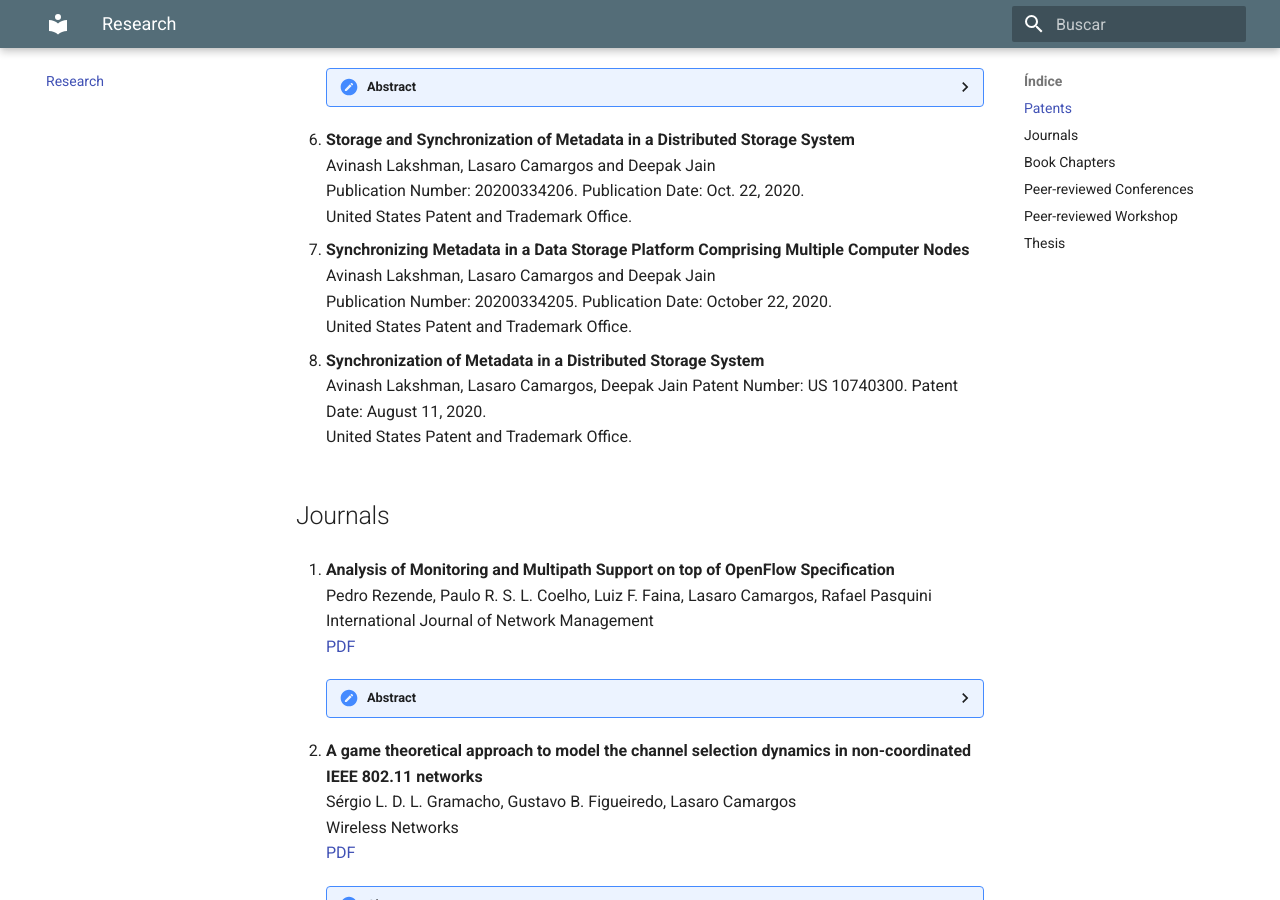
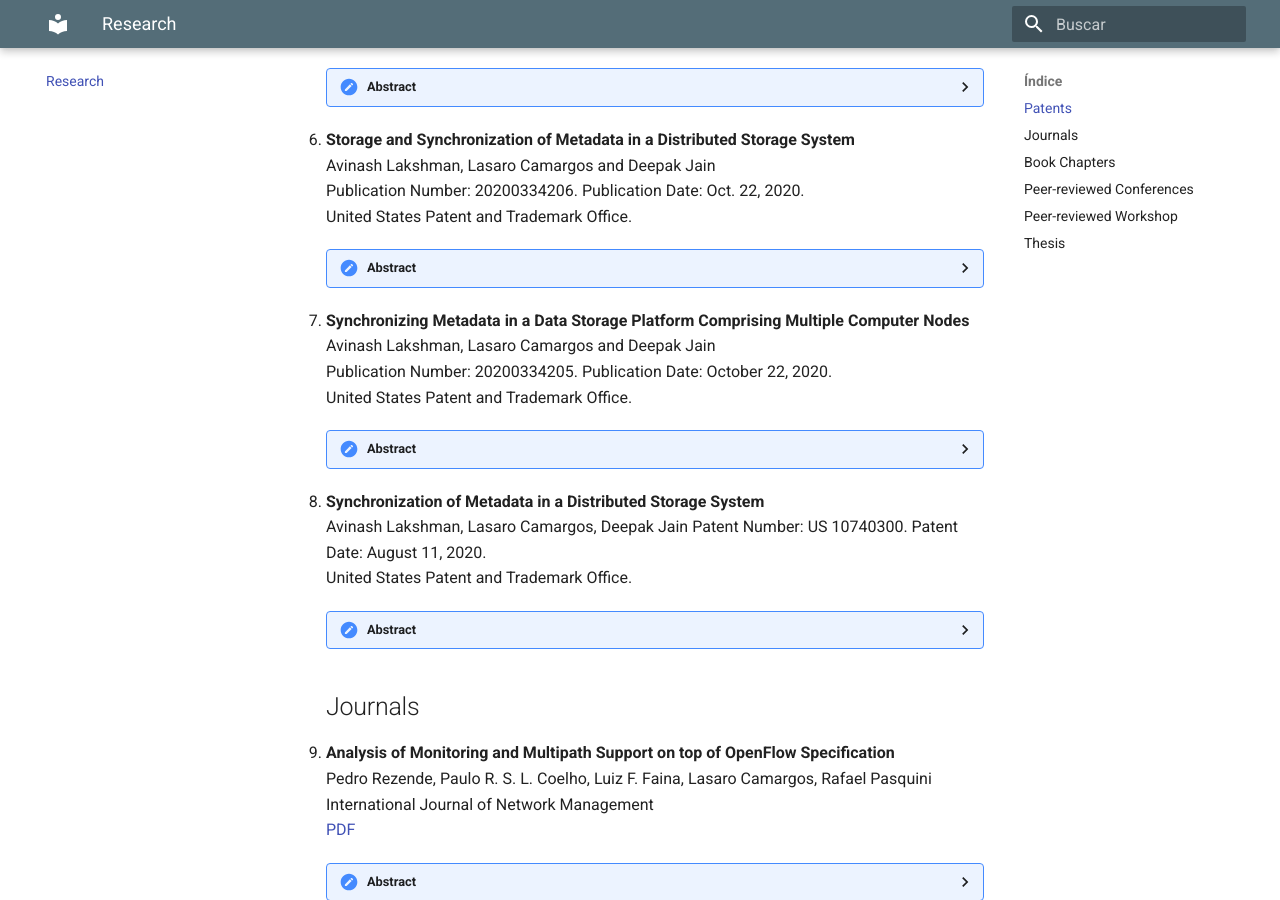
Before and after one commit to lasarojc/lasarojc.github.io, an MkDocs documentation site: the page built from docs/publications/index.md, in a window 1280 px wide and 900 px high, scrolled down 1427 px. Built offline with MkDocs 1.6.1 and Material for MkDocs 9.7.7, drawn with Linux system fonts in a browser that asks for light colours; some of the changed lines change nothing that is shown.

Commit message:
abstracts

```diff
--- a/docs/publications/index.md
+++ b/docs/publications/index.md
@@ -48,20 +48,28 @@
         A client machine writes to and reads from a virtual disk on a remote storage platform. Metadata is generated and stored in replicas on different metadata nodes of the storage platform. A modified log-structured merge tree is used to store and compact string-sorted tables of metadata. During file storage and compaction, a consistent file identification scheme is used across all metadata nodes. A fingerprint file is calculated for each SST (metadata) file on disk that includes hash values corresponding to regions of the SST file. To synchronize, the fingerprint files of two SST files are compared, and if any hash values are missing from a fingerprint file then the key-value-timestamp triples corresponding to these missing hash values are sent to the SST file that is missing them. The SST file is compacted with the missing triples to create a new version of the SST file. The synchronization is bi-directional.
 
 1. **Storage and Synchronization of Metadata in a Distributed Storage System**
-       Avinash Lakshman, Lasaro Camargos and Deepak Jain
-       Publication Number: 20200334206.    Publication Date: Oct. 22, 2020.
-       United States Patent and Trademark Office.
+    Avinash Lakshman, Lasaro Camargos and Deepak Jain
+    Publication Number: 20200334206.    Publication Date: Oct. 22, 2020.
+    United States Patent and Trademark Office.
+
+    ??? "Abstract"
+        A client machine writes to and reads from a virtual disk on a remote storage platform. Metadata is generated and stored in replicas on different metadata nodes of the storage platform. A modified log-structured merge tree is used to store and compact string-sorted tables of metadata. During file storage and compaction, a consistent file identification scheme is used across all metadata nodes. A fingerprint file is calculated for each SST (metadata) file on disk that includes hash values corresponding to regions of the SST file. To synchronize, the fingerprint files of two SST files are compared, and if any hash values are missing from a fingerprint file then the key-value-timestamp triplets corresponding to these missing hash values are sent to the SST file that is missing them. The SST file is compacted with the missing triplets to create a new version of the SST file. The synchronization is bi-directional.
 
 1. **Synchronizing Metadata in a Data Storage Platform Comprising Multiple Computer Nodes**
-        Avinash Lakshman, Lasaro Camargos and Deepak Jain
-        Publication Number: 20200334205.    Publication Date: October 22, 2020.
-        United States Patent and Trademark Office.
+    Avinash Lakshman, Lasaro Camargos and Deepak Jain
+    Publication Number: 20200334205.    Publication Date: October 22, 2020.
+    United States Patent and Trademark Office.
+
+    ??? "Abstract"
+        A client machine writes to a virtual disk on a remote storage platform. Metadata is generated and stored in replicas on different nodes of the storage platform. A modified log-structured merge tree is used to store and compact string-sorted tables of metadata. During file storage and compaction, a consistent file identification scheme is used across all metadata nodes. A fingerprint file is calculated for each SST (metadata) file on disk that includes hash values corresponding to regions of the SST file. To synchronize, the fingerprint files of two SST files are compared, and if any hash values are missing from a fingerprint file then the key-value-timestamp triplets corresponding to these missing hash values are sent to the SST file that is missing them. The SST file is compacted with the missing triplets to create a new version of the SST file. The synchronization is bi-directional as between distinct computer nodes.
 
 1. **Synchronization of Metadata in a Distributed Storage System**
     Avinash Lakshman, Lasaro Camargos, Deepak Jain
     Patent Number: US 10740300.    Patent Date: August 11, 2020.
     United States Patent and Trademark Office.
 
+    ??? "Abstract"
+        A client machine writes to and reads from a virtual disk on a remote storage platform using a storage protocol. Metadata is generated and is stored in replicas on different metadata nodes of the storage platform. A modified log-structured merge tree is used to store and compact string-sorted tables of metadata. During file storage and compaction, a consistent file identification scheme is used across all metadata nodes. A fingerprint file is calculated for each SST file on disk that includes hash values corresponding to regions of the SST file. To synchronize, the fingerprint files of two SST files are compared, and if any hash values are missing from a fingerprint file then the key-value-timestamp triples corresponding to these missing hash values are sent to the SST file that is missing them in the SST file is compacted with the missing triples to create a new version of the SST file. The other fingerprint file is then analyzed the same way.
 ## Journals
 
 1. **Analysis of Monitoring and Multipath Support on top of OpenFlow Specification**
```
